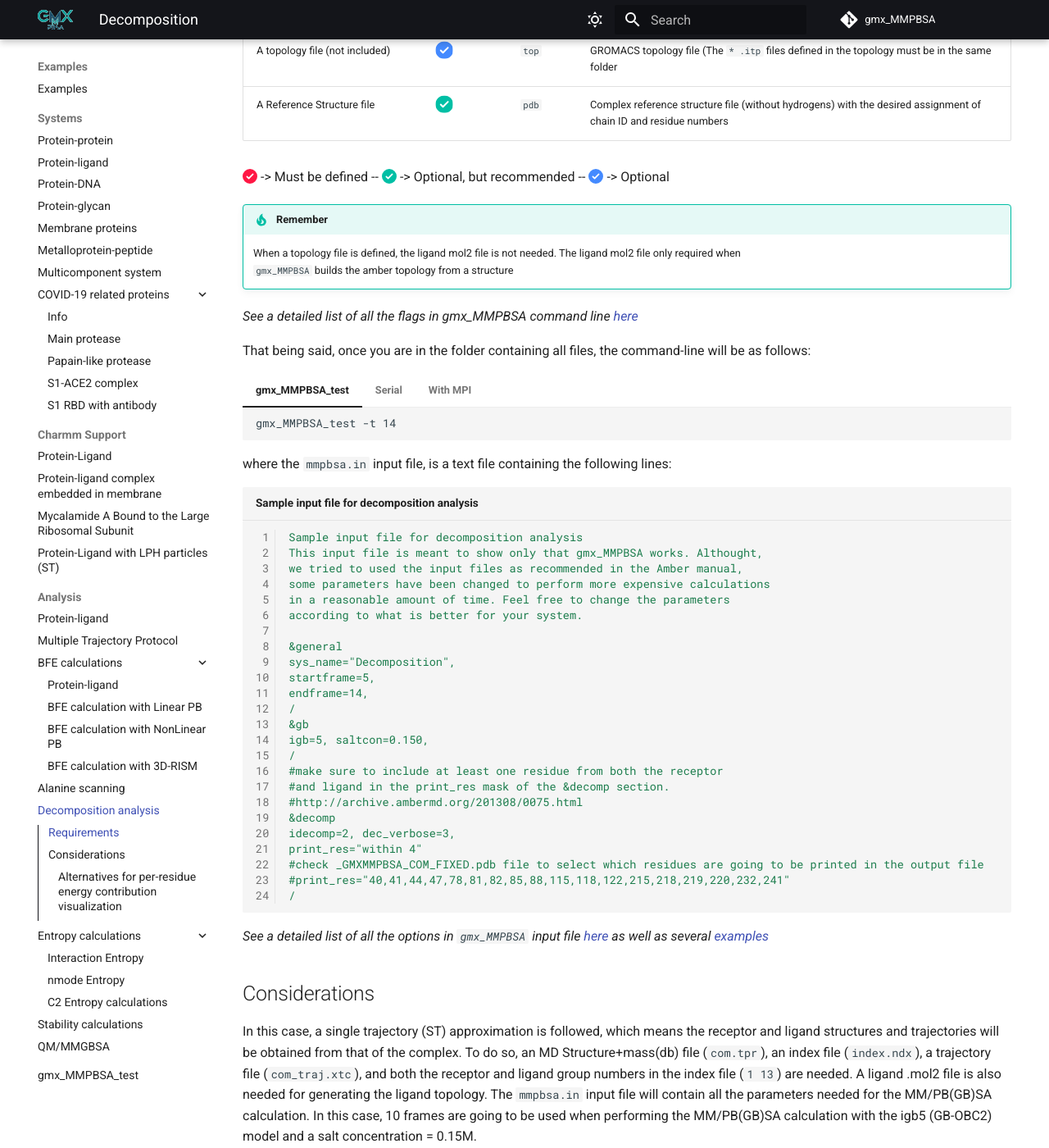
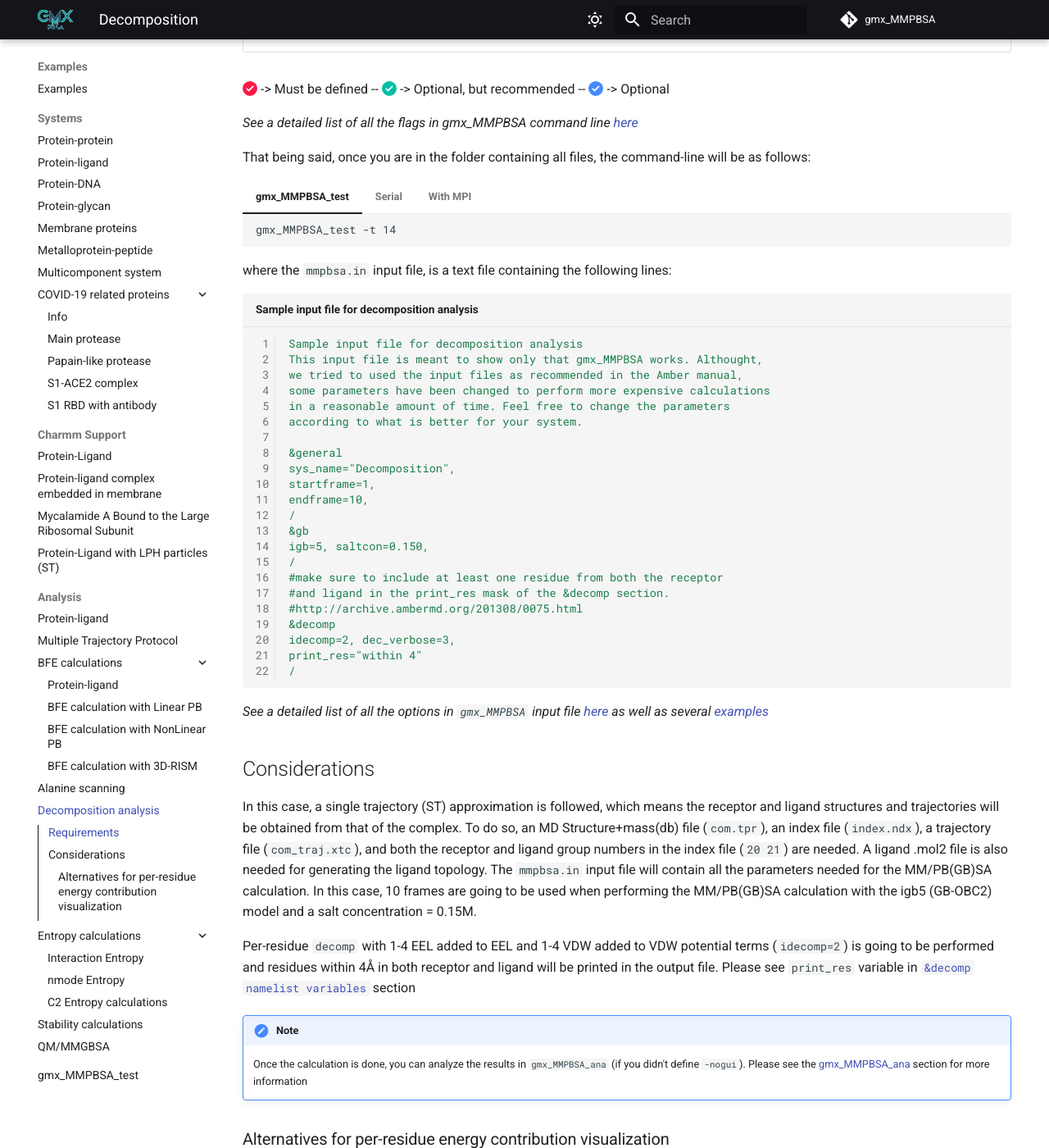
Before and after one commit to Valdes-Tresanco-MS/gmx_MMPBSA, an MkDocs documentation site: the page built from docs/examples/Decomposition_analysis/README.md, in a window 1280 px wide and 1400 px high, scrolled down 913 px. Shown: the whole window at 82% size. Built offline with MkDocs 1.6.1 and Material for MkDocs 9.7.7, drawn with Linux system fonts in a browser that asks for light colours; comment, search, counter and statistics services are not loaded; some of the changed text lies outside the part shown.

Commit message:
update decomp tutorial

````diff
--- a/docs/examples/Decomposition_analysis/README.md
+++ b/docs/examples/Decomposition_analysis/README.md
@@ -12,9 +12,6 @@
 
 
 ## Requirements
-
-!!! danger
-    The ligand mol2 file must be the Antechamber output.
 
 In this case, `gmx_MMPBSA` requires:
 
@@ -32,10 +29,6 @@
 :octicons-check-circle-fill-16:{ .req } -> Must be defined -- :octicons-check-circle-fill-16:{ .req_optrec } ->
 Optional, but recommended -- :octicons-check-circle-fill-16:{ .req_opt } -> Optional
 
-!!! tip "Remember"
-    When a topology file is defined, the ligand mol2 file is not needed. The ligand mol2 file only required when
-    `gmx_MMPBSA` builds the amber topology from a structure
-
 _See a detailed list of all the flags in gmx_MMPBSA command line [here][1]_
 
 That being said, once you are in the folder containing all files, the command-line will be as follows:
@@ -46,11 +39,11 @@
 
 === "Serial"
 
-        gmx_MMPBSA -O -i mmpbsa.in -cs com.tpr -ci index.ndx -cg 1 13 -ct com_traj.xtc -lm ligand.mol2
+        gmx_MMPBSA -O -i mmpbsa.in -cs com.tpr -ci index.ndx -cg 20 21 -ct com_traj.xtc -lm ligand.mol2
 
 === "With MPI"
 
-        mpirun -np 2 gmx_MMPBSA MPI -O -i mmpbsa.in -cs com.tpr -ci index.ndx -cg 1 13 -ct com_traj.xtc -lm ligand.mol2
+        mpirun -np 2 gmx_MMPBSA MPI -O -i mmpbsa.in -cs com.tpr -ci index.ndx -cg 20 21 -ct com_traj.xtc
 
 where the `mmpbsa.in` input file, is a text file containing the following lines:
 
@@ -64,8 +57,8 @@
 
 &general
 sys_name="Decomposition",
-startframe=5,
-endframe=14,
+startframe=1,
+endframe=10,
 /
 &gb
 igb=5, saltcon=0.150,
@@ -76,8 +69,6 @@
 &decomp
 idecomp=2, dec_verbose=3,
 print_res="within 4"
-#check _GMXMMPBSA_COM_FIXED.pdb file to select which residues are going to be printed in the output file
-#print_res="40,41,44,47,78,81,82,85,88,115,118,122,215,218,219,220,232,241"
 /
 ```
 _See a detailed list of all the options in `gmx_MMPBSA` input file [here][2] as well as several [examples][3]_
@@ -86,7 +77,7 @@
 In this case, a single trajectory (ST) approximation is followed, which means the receptor and ligand structures and
 trajectories will be obtained from that of the complex. To do so, an MD Structure+mass(db) file (`com.tpr`), an index
 file (`index.ndx`), a trajectory file (`com_traj.xtc`), and both the receptor and ligand group numbers in the index
-file (`1 13`) are needed. A ligand .mol2 file is also needed for generating the ligand topology. The `mmpbsa.in`
+file (`20 21`) are needed. A ligand .mol2 file is also needed for generating the ligand topology. The `mmpbsa.in`
 input file will contain all the parameters needed for the MM/PB(GB)SA calculation. In this case, 10 frames
 are going to be used when performing the MM/PB(GB)SA calculation
 with the igb5 (GB-OBC2) model and a salt concentration = 0.15M.
````
Also changed, not shown: 1 other file.
